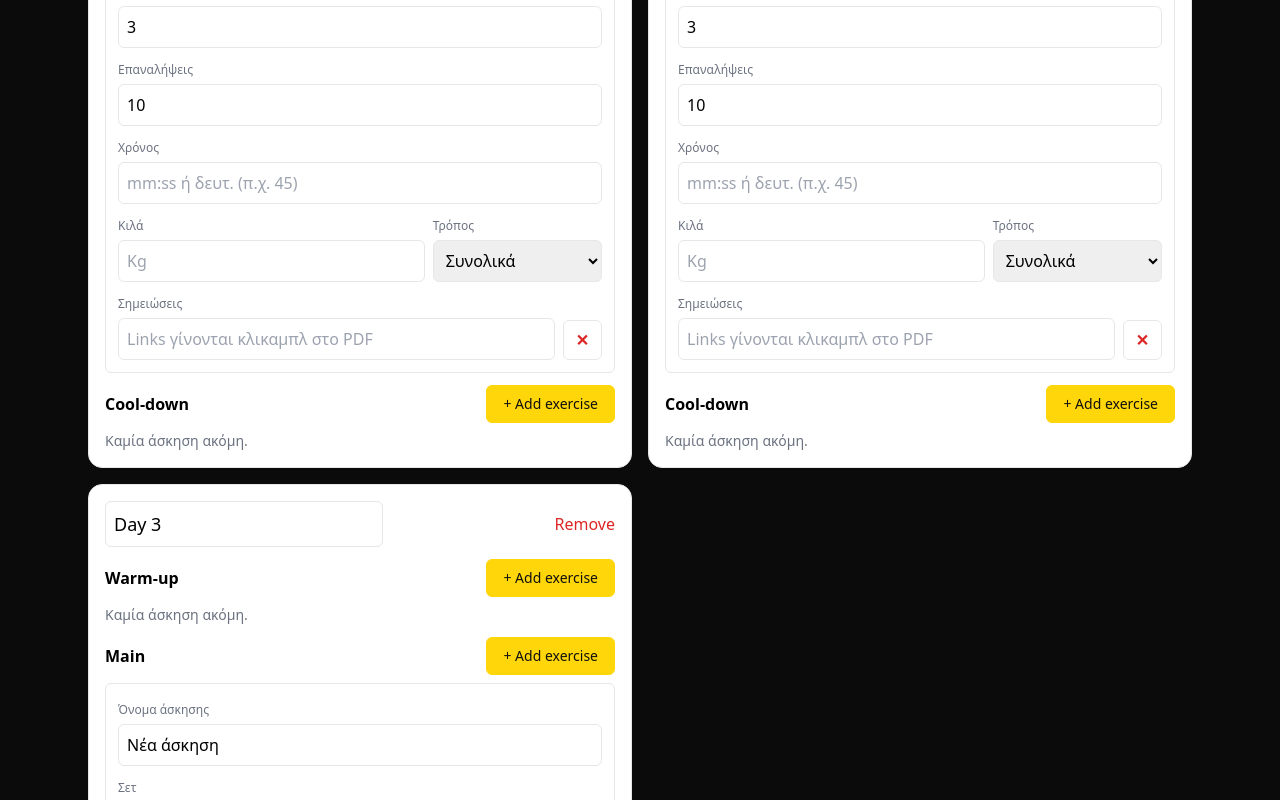
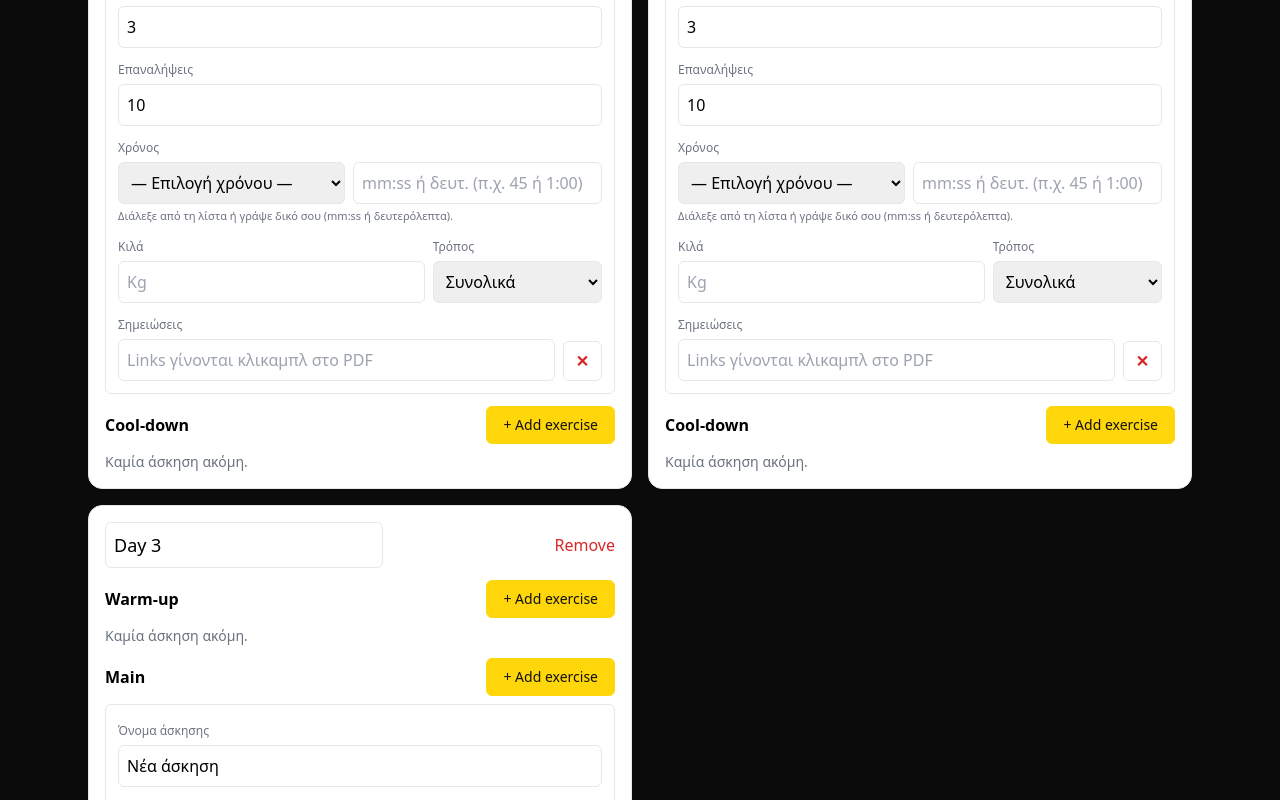
Before and after one commit to stergatosteam/askisiologio, a Next.js app: page /editor in a window 1280 px wide. Shown: the part 860-1660 px from the top of the page. Built offline with nearby package versions, Linux system fonts and the light colour scheme; what @react-pdf/renderer would draw is missing.

Commit message:
Time field: dropdown presets + custom

```diff
--- a/components/ExerciseList.tsx
+++ b/components/ExerciseList.tsx
@@ -1,17 +1,31 @@
 'use client';
 import { Exercise, WeightMode } from '@/types/plan';
 import { usePlan } from '@/store/usePlan';
+
+const TIME_PRESETS: { label: string; value: number }[] = [
+  { label: '20s', value: 20 },
+  { label: '30s', value: 30 },
+  { label: '40s', value: 40 },
+  { label: '45s', value: 45 },
+  { label: '1:00', value: 60 },
+  { label: '1:30', value: 90 },
+  { label: '2:00', value: 120 },
+  { label: '3:00', value: 180 },
+];
 
 function toTime(value?: number) {
   if (!value || value <= 0) return '';
   const m = Math.floor(value / 60);
   const s = value % 60;
-  return `${m}:${s.toString().padStart(2, '0')}`;
+  return m > 0 ? `${m}:${s.toString().padStart(2, '0')}` : `${s}`;
 }
 function parseTime(input: string) {
-  if (!input) return undefined;
-  if (/^\d+$/.test(input)) return Math.max(0, parseInt(input, 10));
-  const m = input.split(':');
+  const trimmed = (input || '').trim();
+  if (!trimmed) return undefined;
+  // καθαρά δευτερόλεπτα
+  if (/^\d+$/.test(trimmed)) return Math.max(0, parseInt(trimmed, 10));
+  // mm:ss
+  const m = trimmed.split(':');
   if (m.length !== 2) return undefined;
   const mm = parseInt(m[0] || '0', 10);
   const ss = parseInt(m[1] || '0', 10);
@@ -48,36 +62,106 @@ export default function ExerciseList({
     <div className="space-y-4">
       {exercises.map((ex) => {
         const timeVal = toTime(ex.timeSec);
+        const selectedPresetValue =
+          TIME_PRESETS.find((p) => p.value === (ex.timeSec ?? -1))?.value ?? 'custom';
+
         return (
           <div key={ex.id} className="p-3 border rounded-md flex flex-col gap-2 bg-white text-black">
             <label className="space-y-1">
               <span className="text-xs text-brand-gray-dark">Όνομα άσκησης</span>
-              <input className="w-full" value={ex.name} onChange={(e) => update(ex.id, { name: e.target.value })} placeholder="Π.χ. Back Squat" />
+              <input
+                className="w-full"
+                value={ex.name}
+                onChange={(e) => update(ex.id, { name: e.target.value })}
+                placeholder="Π.χ. Back Squat"
+              />
             </label>
 
             <label className="space-y-1">
               <span className="text-xs text-brand-gray-dark">Σετ</span>
-              <input className="w-full" type="number" min={0} value={ex.sets ?? ''} onChange={(e) => update(ex.id, { sets: Number(e.target.value) })} placeholder="Σετ" />
+              <input
+                className="w-full"
+                type="number"
+                min={0}
+                value={ex.sets ?? ''}
+                onChange={(e) => update(ex.id, { sets: Number(e.target.value) })}
+                placeholder="Σετ"
+              />
             </label>
 
             <label className="space-y-1">
               <span className="text-xs text-brand-gray-dark">Επαναλήψεις</span>
-              <input className="w-full" value={ex.reps || ''} onChange={(e) => update(ex.id, { reps: e.target.value })} placeholder="π.χ. 8-10" />
+              <input
+                className="w-full"
+                value={ex.reps || ''}
+                onChange={(e) => update(ex.id, { reps: e.target.value })}
+                placeholder="π.χ. 8-10"
+              />
             </label>
 
-            <label className="space-y-1">
+            {/* ΧΡΟΝΟΣ: dropdown presets + προσαρμοσμένο */}
+            <div className="space-y-1">
               <span className="text-xs text-brand-gray-dark">Χρόνος</span>
-              <input className="w-full" value={timeVal} onChange={(e) => update(ex.id, { timeSec: parseTime(e.target.value) })} placeholder="mm:ss ή δευτ. (π.χ. 45)" />
-            </label>
+              <div className="flex gap-2">
+                <select
+                  className="w-1/2 rounded-md border border-brand-gray-light px-2 py-2"
+                  value={selectedPresetValue as any}
+                  onChange={(e) => {
+                    const val = e.target.value;
+                    if (val === 'custom') {
+                      // Μένουμε ως έχει, ο χρήστης μπορεί να συμπληρώσει κάτω το custom πεδίο
+                      return;
+                    }
+                    const num = Number(val);
+                    if (!Number.isNaN(num)) {
+                      update(ex.id, { timeSec: num });
+                    }
+                  }}
+                >
+                  <option value="custom">— Επιλογή χρόνου —</option>
+                  {TIME_PRESETS.map((p) => (
+                    <option key={p.value} value={p.value}>
+                      {p.label}
+                    </option>
+                  ))}
+                </select>
+
+                <input
+                  className="flex-1 rounded-md border border-brand-gray-light px-2 py-2"
+                  placeholder="mm:ss ή δευτ. (π.χ. 45 ή 1:00)"
+                  value={timeVal}
+                  onChange={(e) => update(ex.id, { timeSec: parseTime(e.target.value) })}
+                />
+              </div>
+              <p className="text-[11px] text-brand-gray-dark">
+                Διάλεξε από τη λίστα ή γράψε δικό σου (mm:ss ή δευτερόλεπτα).
+              </p>
+            </div>
 
             <div className="flex gap-2">
               <label className="space-y-1 flex-1">
                 <span className="text-xs text-brand-gray-dark">Κιλά</span>
-                <input className="w-full" type="number" min={0} step="0.5" value={ex.weightKg ?? ''} onChange={(e) => update(ex.id, { weightKg: e.target.value === '' ? undefined : Number(e.target.value) })} placeholder="Kg" />
+                <input
+                  className="w-full"
+                  type="number"
+                  min={0}
+                  step="0.5"
+                  value={ex.weightKg ?? ''}
+                  onChange={(e) =>
+                    update(ex.id, {
+                      weightKg: e.target.value === '' ? undefined : Number(e.target.value),
+                    })
+                  }
+                  placeholder="Kg"
+                />
               </label>
               <label className="space-y-1">
                 <span className="text-xs text-brand-gray-dark">Τρόπος</span>
-                <select className="w-full" value={ex.weightMode || 'total'} onChange={(e) => update(ex.id, { weightMode: e.target.value as WeightMode })}>
+                <select
+                  className="w-full"
+                  value={ex.weightMode || 'total'}
+                  onChange={(e) => update(ex.id, { weightMode: e.target.value as WeightMode })}
+                >
                   <option value="total">Συνολικά</option>
                   <option value="per-side">Ανά πλευρά</option>
                 </select>
@@ -87,14 +171,26 @@ export default function ExerciseList({
             <div className="flex gap-2 items-end">
               <label className="space-y-1 flex-1">
                 <span className="text-xs text-brand-gray-dark">Σημειώσεις</span>
-                <input className="w-full" placeholder="Links γίνονται κλικαμπλ στο PDF" value={ex.notes || ''} onChange={(e) => update(ex.id, { notes: e.target.value })} />
+                <input
+                  className="w-full"
+                  placeholder="Links γίνονται κλικαμπλ στο PDF"
+                  value={ex.notes || ''}
+                  onChange={(e) => update(ex.id, { notes: e.target.value })}
+                />
               </label>
-              <button className="text-red-600 font-bold h-10 px-3 border rounded-md" onClick={() => remove(ex.id)}>✕</button>
+              <button
+                className="text-red-600 font-bold h-10 px-3 border rounded-md"
+                onClick={() => remove(ex.id)}
+              >
+                ✕
+              </button>
             </div>
           </div>
         );
       })}
-      {exercises.length === 0 && <p className="text-sm text-brand-gray-dark">Καμία άσκηση ακόμη.</p>}
+      {exercises.length === 0 && (
+        <p className="text-sm text-brand-gray-dark">Καμία άσκηση ακόμη.</p>
+      )}
     </div>
   );
 }
```
